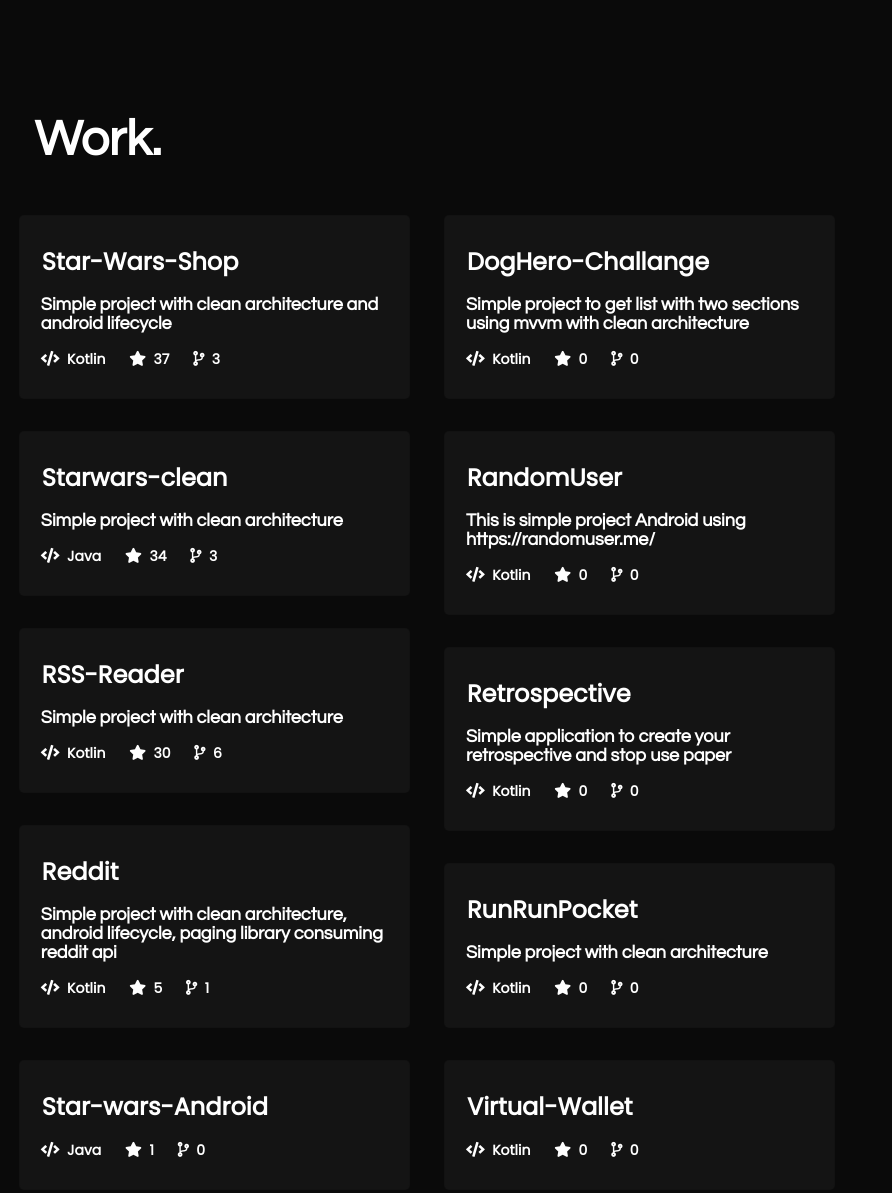
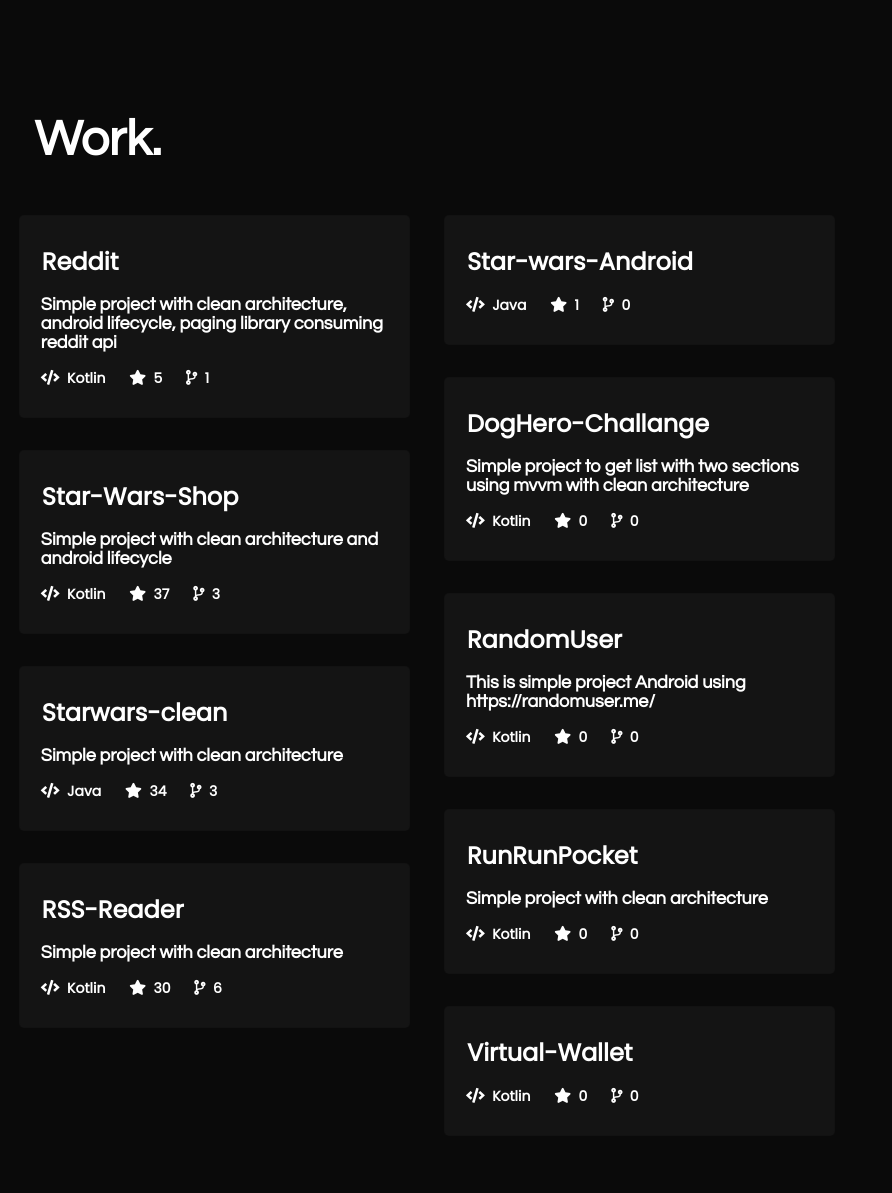
Before and after one commit to uziassantosferreira/uziassantosferreira.github.io, a plain HTML site: page index.html in a window 1280 px wide. Shown: the top 1193 px of the page, 388-1280 px from the left. Drawn offline with nearby package versions, Linux system fonts and the light colour scheme; a script that the page names is missing.

Commit message:
Adjust order

```diff
--- a/index.html
+++ b/index.html
@@ -37,6 +37,19 @@
       <div id="work">
         <h1>Work.</h1>
         <div class="projects">
+          <a href="https://github.com/uziassantosferreira/Reddit" target="_blank">
+          <section>
+              <div class="section_title">Reddit</div>
+              <div class="about_section">
+              <span style="display:block;"> Simple project with clean architecture, android lifecycle, paging library consuming reddit api</span>
+              </div>
+              <div class="bottom_section">
+                  <span style="display:inline-block;"><i class="fas fa-code"></i>&nbsp; Kotlin</span>
+                  <span><i class="fas fa-star"></i>&nbsp; 5</span>
+                  <span><i class="fas fa-code-branch"></i>&nbsp; 1</span>
+              </div>
+          </section>
+          </a>
                 <a href="https://github.com/uziassantosferreira/Star-Wars-Shop" target="_blank">
                 <section>
                     <div class="section_title">Star-Wars-Shop</div>
@@ -76,19 +89,6 @@
                     </div>
                 </section>
                 </a>
-                <a href="https://github.com/uziassantosferreira/Reddit" target="_blank">
-                <section>
-                    <div class="section_title">Reddit</div>
-                    <div class="about_section">
-                    <span style="display:block;"> Simple project with clean architecture, android lifecycle, paging library consuming reddit api</span>
-                    </div>
-                    <div class="bottom_section">
-                        <span style="display:inline-block;"><i class="fas fa-code"></i>&nbsp; Kotlin</span>
-                        <span><i class="fas fa-star"></i>&nbsp; 5</span>
-                        <span><i class="fas fa-code-branch"></i>&nbsp; 1</span>
-                    </div>
-                </section>
-                </a>
                 <a href="https://github.com/uziassantosferreira/Star-wars-Android" target="_blank">
                 <section>
                     <div class="section_title">Star-wars-Android</div>
@@ -120,19 +120,6 @@
                     <div class="section_title">RandomUser</div>
                     <div class="about_section">
                     <span style="display:block;">This is simple project Android using https://randomuser.me/</span>
-                    </div>
-                    <div class="bottom_section">
-                        <span style="display:inline-block;"><i class="fas fa-code"></i>&nbsp; Kotlin</span>
-                        <span><i class="fas fa-star"></i>&nbsp; 0</span>
-                        <span><i class="fas fa-code-branch"></i>&nbsp; 0</span>
-                    </div>
-                </section>
-                </a>
-                <a href="https://github.com/uziassantosferreira/Retrospective" target="_blank">
-                <section>
-                    <div class="section_title">Retrospective</div>
-                    <div class="about_section">
-                    <span style="display:block;">Simple application to create your retrospective and stop use paper</span>
                     </div>
                     <div class="bottom_section">
                         <span style="display:inline-block;"><i class="fas fa-code"></i>&nbsp; Kotlin</span>
```
